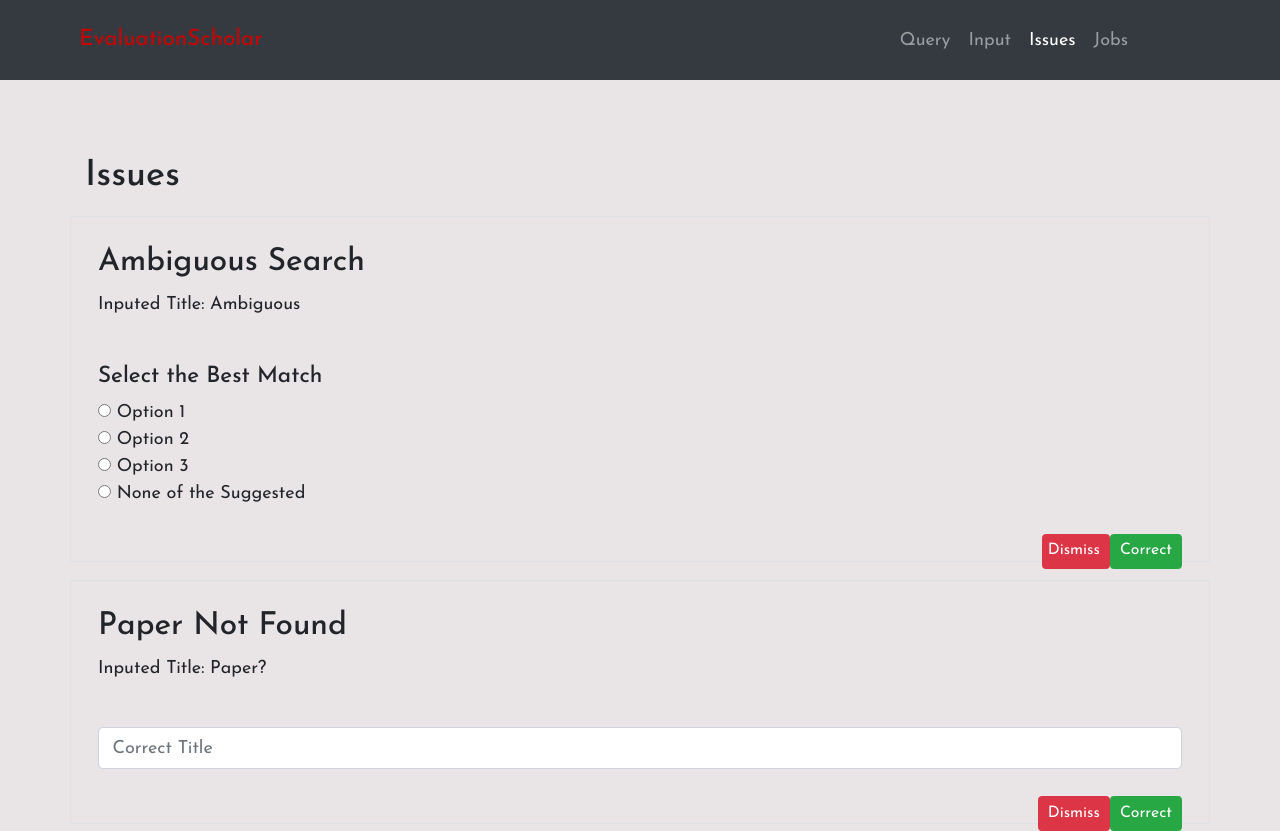
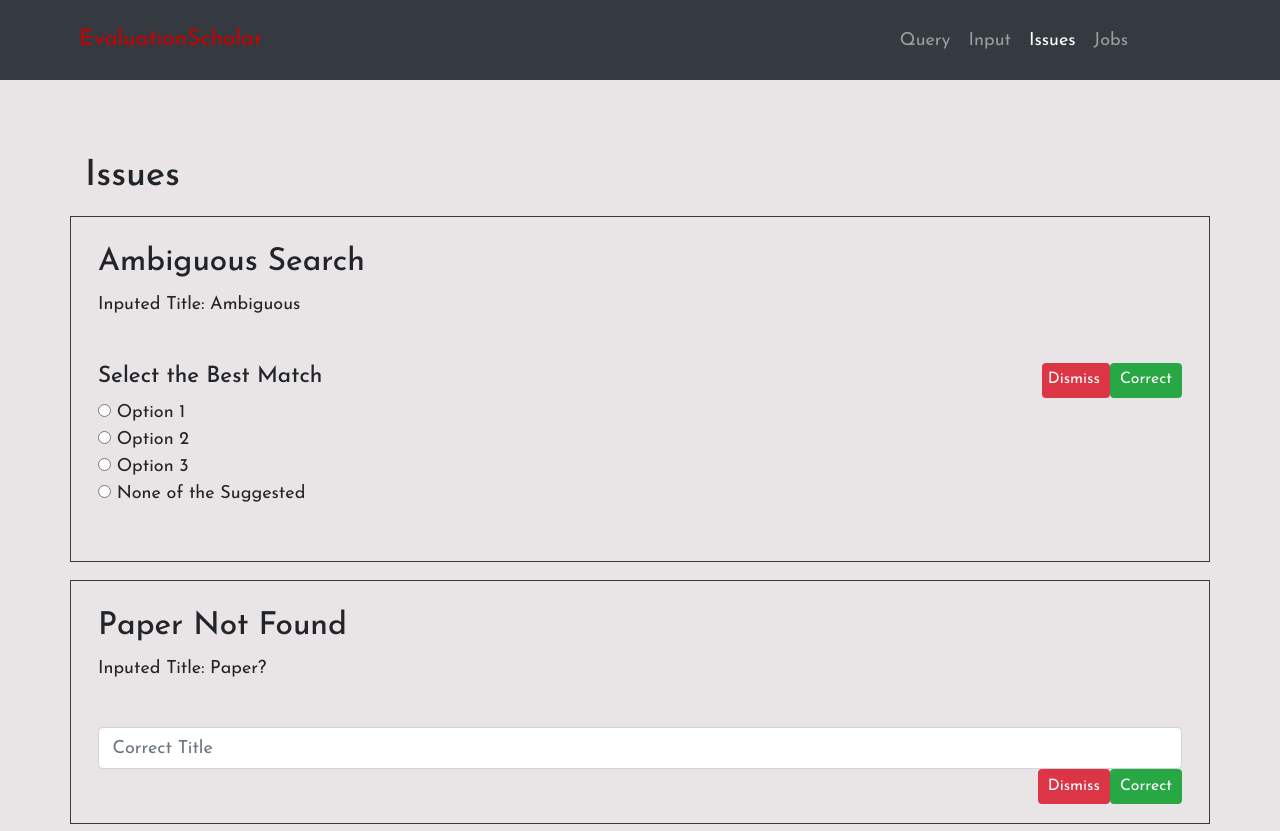
Before and after one commit to justinorringer/EvaluationScholar, a React (Create React App) app in the folder frontend/: page /issues in a window 1280 px wide. Built offline with nearby package versions, Linux system fonts and the light colour scheme.

Commit message:
(gwfringe) Resolved border issue on issues/jobs pages

```diff
--- a/frontend/src/components/issues.jsx
+++ b/frontend/src/components/issues.jsx
@@ -8,12 +8,15 @@ function Issues() {
         <div className="container pt-4">
             <h2>Issues</h2>
         </div>
-        <div className="container border my-3 p-4">
+        <div className="container my-3 p-4 border border-5 border-dark">
             {/**<button type="button" className="close btn-small float-right" aria-label="Close">&times;</button>*/}
 
             <h3>Ambiguous Search</h3>
 
             <p>Inputed Title: Ambiguous</p><br />
+
+            <button type="button" className="btn btn-success btn-sm float-right">Correct</button>
+            <button type="button" className="btn btn-danger btn-sm float-right pl-1">Dismiss</button>
 
             <h5>Select the Best Match</h5>
             <input type="radio" aria-label="Checkbox for following text input" /> Option 1<br />
@@ -21,24 +24,24 @@ function Issues() {
             <input type="radio" aria-label="Checkbox for following text input" /> Option 3 <br />
             <input type="radio" aria-label="Checkbox for following text input" /> None of the Suggested <br /><br />
 
-            <button type="button" className="btn btn-success btn-sm float-right">Correct</button>
-            <button type="button" className="btn btn-danger btn-sm float-right pl-1">Dismiss</button>
         </div>
 
-        <div className="container border my-3 p-4">
+        <div className="container my-3 p-4 border border-5 border-dark">
             <h3>Paper Not Found</h3>
 
             <p>Inputed Title: Paper?</p><br />
 
             <input type="text" className="form-control" id="validationServer01" placeholder="Correct Title" required></input>
+
+            <button type="button" className="btn btn-success btn-sm float-right">Correct</button>
+            <button type="button" className="btn btn-danger btn-sm float-right">Dismiss</button>
+
             <div className="valid-feedback">
                 Looks good!
             </div>
 
             <br />
 
-            <button type="button" className="btn btn-success btn-sm float-right">Correct</button>
-            <button type="button" className="btn btn-danger btn-sm float-right">Dismiss</button>
         </div>
     </div>
   );
--- a/frontend/src/components/jobs.jsx
+++ b/frontend/src/components/jobs.jsx
@@ -8,23 +8,25 @@ function Jobs() {
         <div className="container pt-3">
             <h1>Queued Jobs</h1>
         </div>
-        <div className="container border-warning my-3 p-4">
+        <div className="container my-3 p-4 border border-5 border-dark">
             <h3>Job Type</h3>
+
+            <button type="button" className="btn btn-danger btn-sm float-right">Cancel Job</button>
 
             <p>Importance: 0</p>
             <p>Date Scheduled: <b>Bleh</b></p>
 
-            <button type="button" className="btn btn-danger btn-sm float-right">Cancel Job</button>
         </div>
-        <div className="container border-warning my-3 p-4">
+        <div className="container my-3 p-4 border border-5 border-dark">
             {/* <button type="button" className="close btn-small float-right" aria-label="Close">&times;</button> -->*/}
 
             <h3>Job Type</h3>
 
+            <button type="button" className="btn btn-danger btn-sm float-right">Cancel Job</button>
+
             <p>Importance: 0</p>
             <p>Date Scheduled: <b>Bleh</b></p>
 
-            <button type="button" className="btn btn-danger btn-sm float-right">Cancel Job</button>
         </div>
     </div>
   );
```
